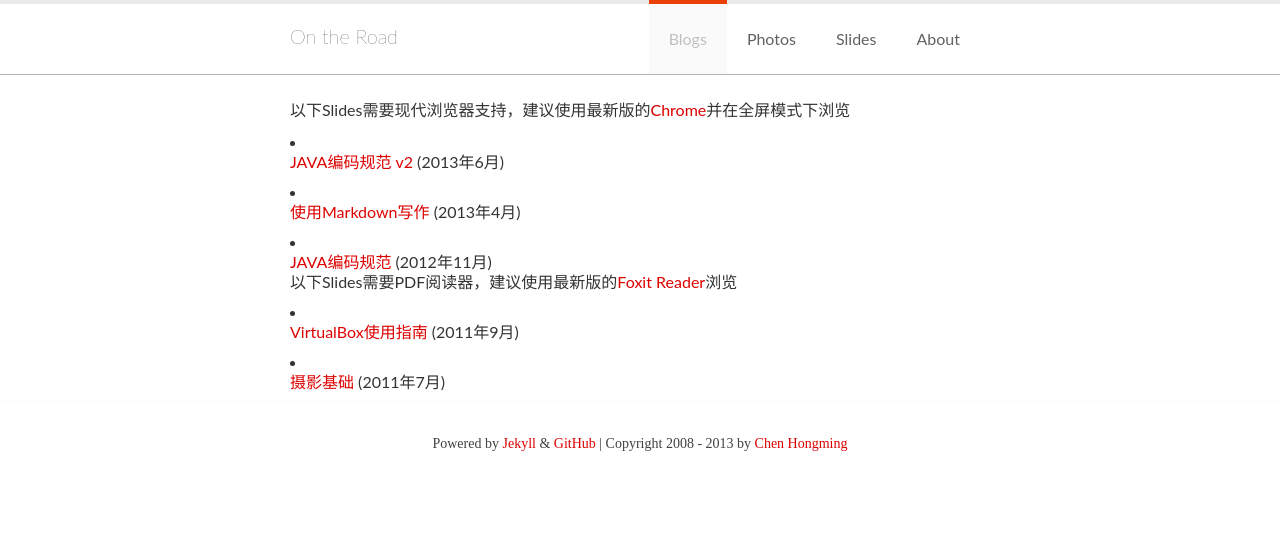
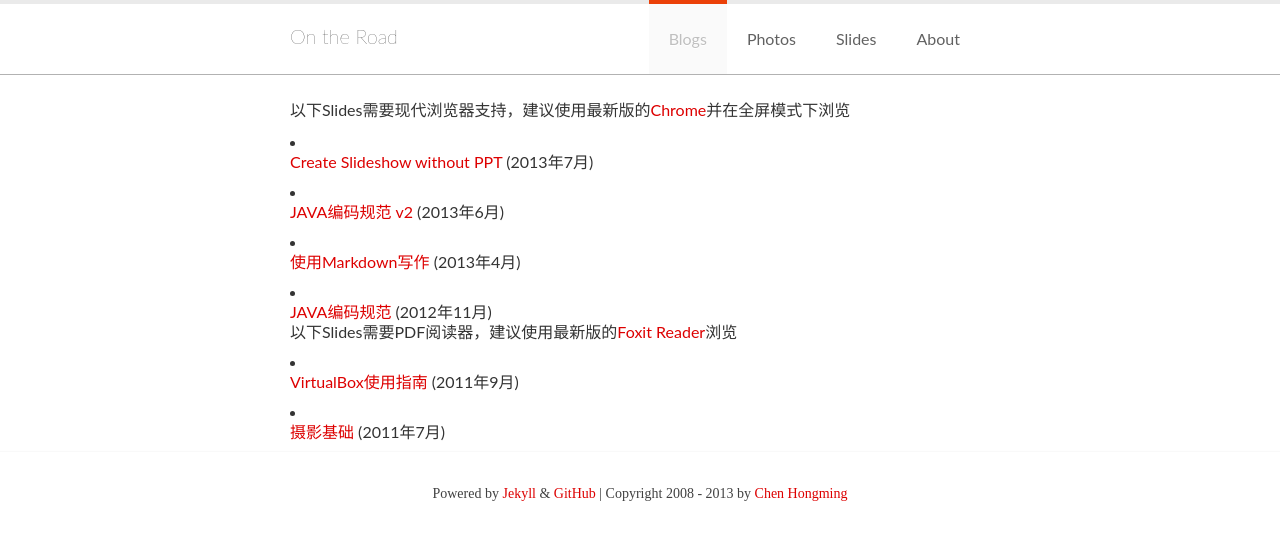
Before and after one commit to chenhm/blog, a Jekyll site: the page built from slides/index.md, in a window 1280 px wide. Shown: the top 540 px of the page. Built offline with Jekyll 4.4.1, drawn with Linux system fonts in a browser that asks for light colours; nearby versions of some CDN libraries; some web fonts are replaced; library files that are not in the unit come from our copies; Markdown is read by kramdown in place of the engine named in the settings.

Commit message:
add create_slideshow_without_ppt

```diff
--- a/slides/index.md
+++ b/slides/index.md
@@ -6,6 +6,8 @@ comments: yes
 
 <br />
 以下Slides需要现代浏览器支持，建议使用最新版的[Chrome](https://www.google.com/intl/en/chrome/browser/)并在全屏模式下浏览
+
+* [Create Slideshow without PPT](/slides/create_slideshow_without_ppt/slides.html) (2013年7月)
 
 * [JAVA编码规范 v2](/slides/java_code_remark/slides.html) (2013年6月)
 
```
